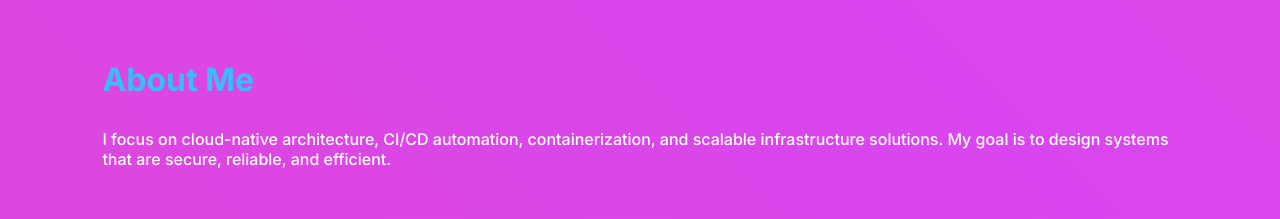
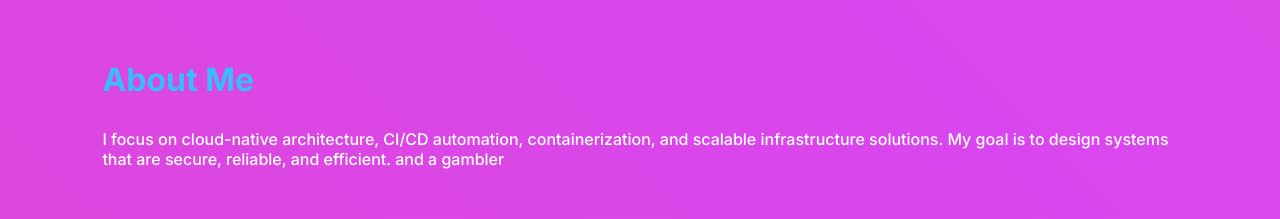
Before and after one commit to Andrea-Maria12/portfolio, a plain HTML site: page index.html.html in a window 1280 px wide. Shown: the part 860-1079 px from the top of the page. Drawn offline with nearby package versions, Linux system fonts and the light colour scheme.

Commit message:
Update index.html.html

```diff
--- a/index.html.html
+++ b/index.html.html
@@ -235,7 +235,7 @@
 <p>
 I focus on cloud-native architecture, CI/CD automation,
 containerization, and scalable infrastructure solutions.
-My goal is to design systems that are secure, reliable, and efficient.
+My goal is to design systems that are secure, reliable, and efficient. and a gambler
 </p>
 </section>
 
```
